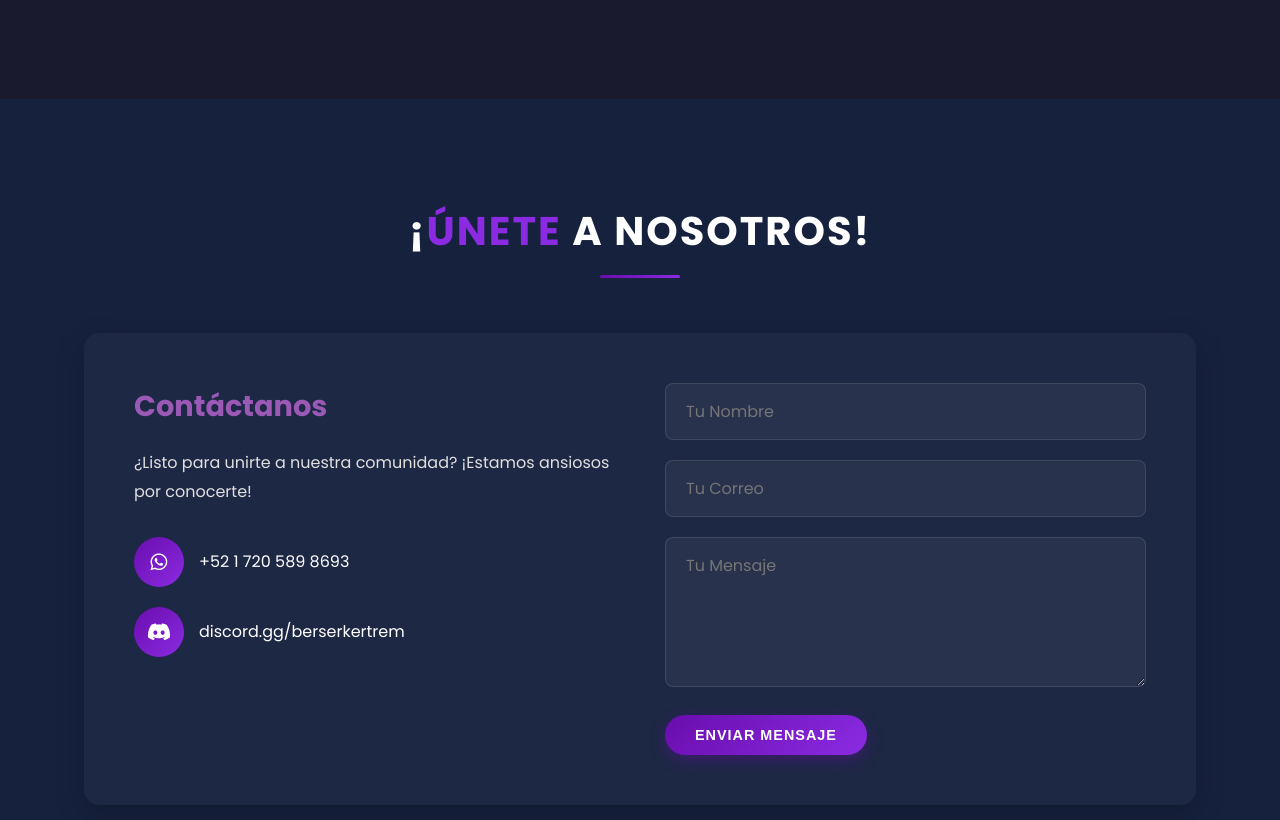
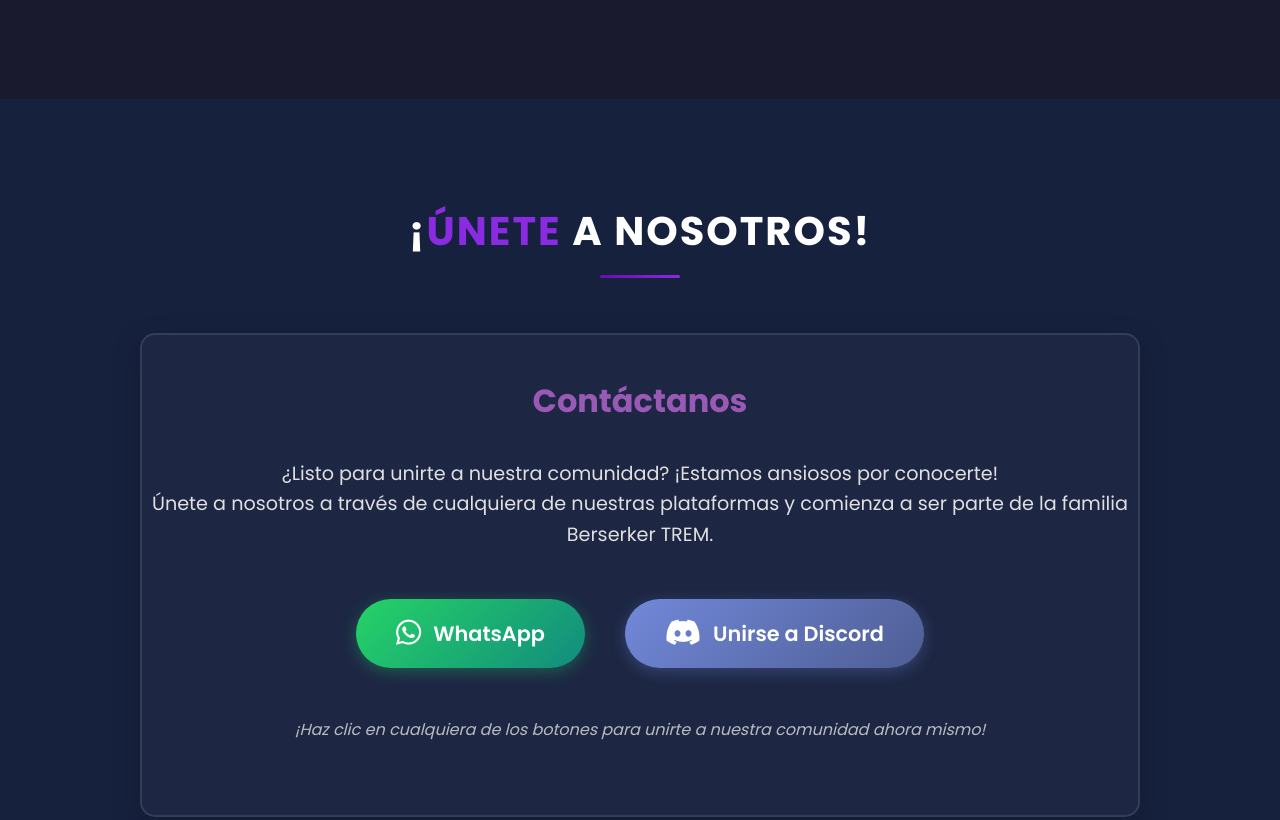
Before and after one commit to JARLOK46/Berserker_TREM, a plain HTML site: page index.html in a window 1280 px wide. Shown: the part 3427-4247 px from the top of the page. Drawn offline with Linux system fonts and the light colour scheme.

Commit message:
1.1 version

```diff
--- a/index.html
+++ b/index.html
@@ -224,34 +224,30 @@
     </section>
 
     <!-- Sección Contacto -->
-    <section id="contacto" class="section bg-dark">
+    <section id="contacto" class="section bg-dark" style="min-height: 80vh; display: flex; align-items: center;">
         <div class="container">
             <h2 class="section-title">¡<span>ÚNETE</span> A NOSOTROS!</h2>
-            <div class="contact-container">
+            <div class="contact-container" style="text-align: center; max-width: 1000px; margin: 0 auto; padding: 40px 0; border: 2px solid rgba(255,255,255,0.1); border-radius: 15px; box-shadow: 0 10px 30px rgba(0,0,0,0.2);">
                 <div class="contact-info">
-                    <h3>Contáctanos</h3>
-                    <p>¿Listo para unirte a nuestra comunidad? ¡Estamos ansiosos por conocerte!</p>
-                    <a href="https://wa.me/527205898693" target="_blank" class="contact-method" style="text-decoration: none; color: inherit;">
-                        <i class="fab fa-whatsapp"></i>
-                        <span>+52 1 720 589 8693</span>
-                    </a>
-                    <a href="https://discord.gg/gBVRQPDU" target="_blank" class="contact-method" style="text-decoration: none; color: inherit;">
-                        <i class="fab fa-discord"></i>
-                        <span>discord.gg/berserkertrem</span>
-                    </a>
+                    <h3 style="font-size: 2rem; margin-bottom: 2rem;">Contáctanos</h3>
+                    <p style="font-size: 1.2rem; margin-bottom: 3rem; line-height: 1.6;">
+                        ¿Listo para unirte a nuestra comunidad? ¡Estamos ansiosos por conocerte!<br>
+                        Únete a nosotros a través de cualquiera de nuestras plataformas y comienza a ser parte de la familia Berserker TREM.
+                    </p>
+                    <div class="button-container" style="display: flex; justify-content: center; gap: 2.5rem; flex-wrap: wrap; margin: 3rem 0;">
+                        <a href="https://wa.me/527205898693" target="_blank" class="whatsapp-btn" style="display: inline-flex; align-items: center; gap: 12px; padding: 18px 40px; font-size: 1.3rem; font-weight: 600; color: white; text-decoration: none; border-radius: 50px; background: linear-gradient(135deg, #25D366, #128C7E); border: none; box-shadow: 0 4px 15px rgba(37, 211, 102, 0.3); transition: all 0.3s ease; transform: translateY(0);">
+                            <i class="fab fa-whatsapp" style="font-size: 1.8rem;"></i>
+                            <span>WhatsApp</span>
+                        </a>
+                        <a href="https://discord.gg/gBVRQPDU" target="_blank" class="discord-btn" style="display: inline-flex; align-items: center; gap: 12px; padding: 18px 40px; font-size: 1.3rem; font-weight: 600; color: white; text-decoration: none; border-radius: 50px; background: linear-gradient(135deg, #7289DA, #4e5d94); border: none; box-shadow: 0 4px 15px rgba(114, 137, 218, 0.3); transition: all 0.3s ease; transform: translateY(0);">
+                            <i class="fab fa-discord" style="font-size: 1.8rem;"></i>
+                            <span>Unirse a Discord</span>
+                        </a>
+                    </div>
+                    <p style="margin-top: 3rem; font-style: italic; opacity: 0.8;">
+                        ¡Haz clic en cualquiera de los botones para unirte a nuestra comunidad ahora mismo!
+                    </p>
                 </div>
-                <form class="contact-form">
-                    <div class="form-group">
-                        <input type="text" placeholder="Tu Nombre" required>
-                    </div>
-                    <div class="form-group">
-                        <input type="email" placeholder="Tu Correo" required>
-                    </div>
-                    <div class="form-group">
-                        <textarea placeholder="Tu Mensaje" required></textarea>
-                    </div>
-                    <button type="submit" class="btn btn-primary">Enviar Mensaje</button>
-                </form>
             </div>
         </div>
     </section>
```
